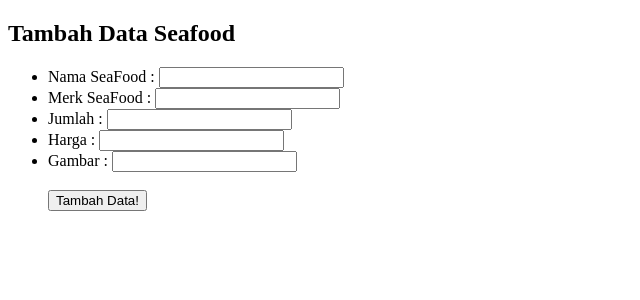
After one commit to Rikivcstar/pw2020_123456789, a PHP site: page /tambah.php in a window 1280 px wide. The commit adds this page. Shown: the top 300 px of the page, without its empty margins (0-640 px from the left). Run offline with PHP 8.4, Linux system fonts and the light colour scheme.

Commit message:
Memasukan Fungsi Dari Tambah Data

```diff
--- a/kuliah/pertemuan10/functions.php
+++ b/kuliah/pertemuan10/functions.php
@@ -20,4 +20,21 @@ function query($query){
 
 }
 
+function tambah($data){
+
+    global $conn;
+    $nama = htmlspecialchars($data["nama_seafood"]);
+    $merk = htmlspecialchars($data["merk_seafood"]);
+    $jumlah = htmlspecialchars( $data["jumlah"]);
+    $harga = htmlspecialchars($data["harga"]);
+    $gambar = htmlspecialchars($data["gambar"]);
+
+    $query = "INSERT INTO seafood
+                VALUES
+            (null,'$nama','$merk','$jumlah','$harga','$gambar')";
+    mysqli_query($conn,$query);
+
+    return mysqli_affected_rows($conn);
+}
+
 ?>
--- /dev/null
+++ b/kuliah/pertemuan10/tambah.php
@@ -0,0 +1,69 @@
+<?php
+require 'functions.php';
+
+// Tangakap Data Pada Form
+if(isset($_POST["tambah"])){
+
+    if(tambah($_POST) > 0){
+
+    echo "<script>
+            alert('Data Berhasil Di Tambahkan')
+            document.location.href= 'utama.php';
+        </script>";
+}else {
+     echo "<script>
+            alert('Data Berhasil Di Tambahkan')
+            document.location.href= 'utama.php';
+        </script>";
+}
+}
+
+?>
+<!DOCTYPE html>
+<html lang="en">
+<head>
+    <meta charset="UTF-8">
+    <meta http-equiv="X-UA-Compatible" content="IE=edge">
+    <meta name="viewport" content="width=device-width, initial-scale=1.0">
+    <title>Tambah Data Seafood</title>
+</head>
+<body>
+    <h2> Tambah Data Seafood</h2>
+    <form action="" method="POST">
+        <ul>
+        <li><label>
+            Nama SeaFood :
+            <input type="text" name="nama_seafood">
+        </label>
+        </li>
+        <li>
+        <label>
+            Merk SeaFood :
+            <input type="text" name="merk_seafood">
+        </label>
+        </li>
+        <li>
+        <label>
+            Jumlah :
+            <input type="text" name="jumlah">
+        </label>
+        </li>
+        <li>
+        <label>
+            Harga :
+            <input type="text" name="harga">
+        </label>
+        </li>
+        <li>
+        <label>
+            Gambar :
+            <input type="text" name="gambar">
+        </label>
+        </li>
+        <br>
+        <button type="submit" name="tambah">Tambah Data!</button>
+        </ul>
+    </form>
+
+</body>
+</html>
--- a/kuliah/pertemuan10/latihan1.php
+++ b/kuliah/pertemuan10/utama.php
@@ -12,6 +12,7 @@ $sos = query("SELECT * FROM seafood");
 </head>
 <body>
     <h2>Daftar Seafood</h2>
+    <a href="tambah.php">Tambah Data Seafood</a>
     <table border ="1" cellpadding = "5" cellspacing = "0">
         <tr>
             <th>#</th>
```
